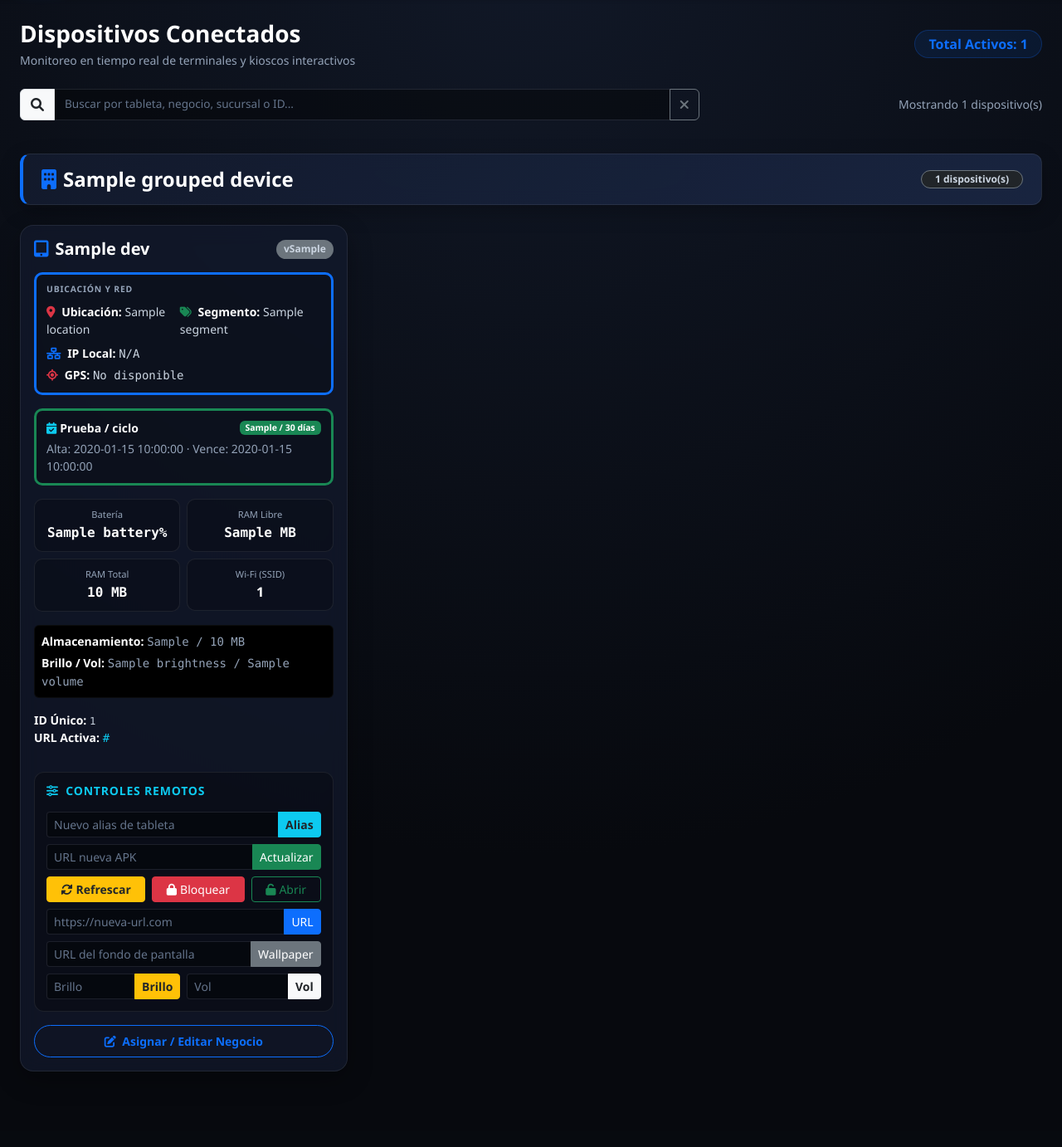
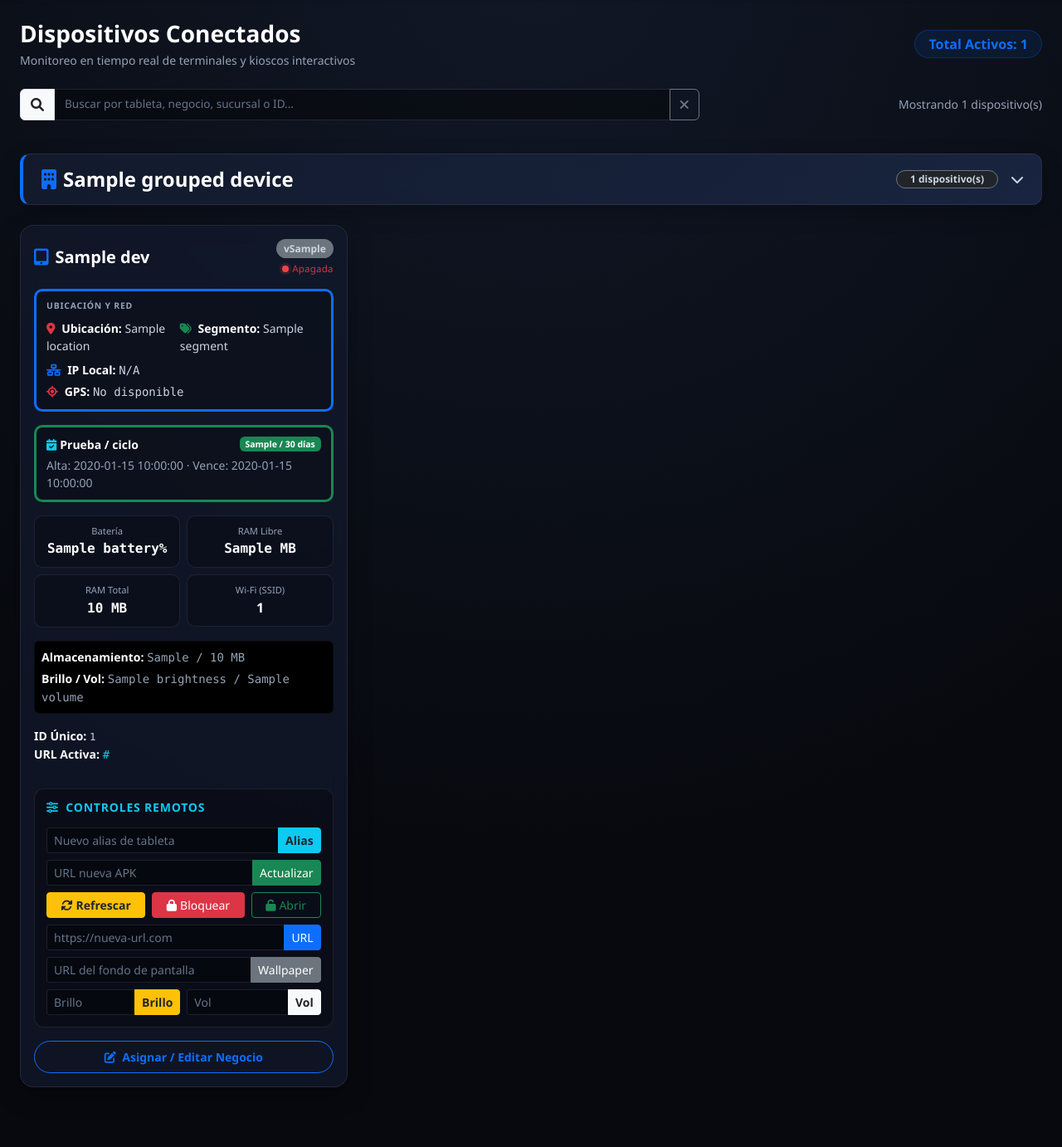
Before and after one commit to imaginationbox09/kiosqly-admin-server, a Flask app: template templates/index.html in a window 1280 px wide. Shown: the part 63-1445 px from the top of the page at 83% size. Before the commit the page ends 1354 px from the top, so only its background shows below. Run offline with Flask 3, Linux system fonts and the light colour scheme; the template is opened without the code that fills it: most values are stand-ins (such as "Sample title", 1, 10 or a date in 2020); some libraries are stand-ins or nearby versions.

Commit message:
feat: mostrar estado y grupos plegables

```diff
--- a/admin_server.py
+++ b/admin_server.py
@@ -83,6 +83,19 @@ def device_tablet_name(device):
     ).strip() or 'Tableta sin nombre'
 
 
+def device_connection_status(device):
+    last_seen = device.get('last_seen')
+    if not last_seen:
+        return False, None
+    try:
+        last_seen_at = last_seen if isinstance(last_seen, datetime) else datetime.fromisoformat(str(last_seen).replace('Z', '+00:00'))
+        if last_seen_at.tzinfo is None:
+            last_seen_at = last_seen_at.replace(tzinfo=timezone.utc)
+        return (datetime.now(timezone.utc) - last_seen_at).total_seconds() < HEARTBEAT_TIMEOUT_SECONDS, last_seen_at
+    except (TypeError, ValueError):
+        return False, None
+
+
 def admin_required(view):
     @wraps(view)
     def wrapped_view(*args, **kwargs):
@@ -123,6 +136,7 @@ def get_devices_for_dashboard():
                 d['businessName'] = device_business_name(d)
                 d['location'] = device_location(d)
                 d['alias'] = device_tablet_name(d)
+                d['is_online'], d['last_seen_at'] = device_connection_status(d)
                 d['subscription'] = subscription_status(d)
                 safe_devices.append(d)
             elif isinstance(d, str):
@@ -134,19 +148,8 @@ def get_devices_for_dashboard():
 
 
 def device_for_api(device_id, device):
-    last_seen = device.get('last_seen')
-    if last_seen:
-        try:
-            last_seen_at = last_seen if isinstance(last_seen, datetime) else datetime.fromisoformat(last_seen)
-            if last_seen_at.tzinfo is None:
-                last_seen_at = last_seen_at.replace(tzinfo=timezone.utc)
-            is_online = (datetime.now(timezone.utc) - last_seen_at).total_seconds() < HEARTBEAT_TIMEOUT_SECONDS
-        except (TypeError, ValueError):
-            is_online = False
-    else:
-        is_online = False
-
-        business_name = device_business_name(device)
+    is_online, last_seen_at = device_connection_status(device)
+    business_name = device_business_name(device)
 
     return {
         'deviceId': device_id,
@@ -173,7 +176,7 @@ def device_for_api(device_id, device):
         'brightness': device.get('brightness', 'N/A'),
         'volume': device.get('volume', 'N/A'),
         'gps': device.get('gps', 'N/A'),
-        'lastPing': last_seen.isoformat() if isinstance(last_seen, datetime) else last_seen,
+        'lastPing': last_seen_at.isoformat() if last_seen_at else None,
         'status': 'ONLINE' if is_online else 'OFFLINE',
     }
 
--- a/templates/index.html
+++ b/templates/index.html
@@ -213,6 +213,14 @@
         body.theme-light .business-group-header { background: linear-gradient(135deg, #ffffff, #e7eef8); }
         body.theme-light .bg-black { background-color: rgba(15, 23, 42, 0.06) !important; }
         .device-card.is-hidden, .business-group-header.is-hidden { display: none; }
+        .business-group-header { cursor: pointer; user-select: none; }
+        .business-group-header .group-chevron { transition: transform 0.2s ease; }
+        .business-group-header[aria-expanded="false"] .group-chevron { transform: rotate(-90deg); }
+        .business-group-content.is-collapsed { display: none; }
+        .device-power-status { font-size: 0.72rem; letter-spacing: 0.2px; }
+        .device-power-status .status-dot { width: 8px; height: 8px; border-radius: 50%; display: inline-block; }
+        .status-online .status-dot { background: #22c55e; box-shadow: 0 0 0 3px rgba(34, 197, 94, 0.16); }
+        .status-offline .status-dot { background: #ef4444; box-shadow: 0 0 0 3px rgba(239, 68, 68, 0.16); }
     </style>
 </head>
 <body>
@@ -262,14 +270,18 @@
 
         {% if devices %}
             {% for biz_name, dev_list in grouped_devices.items() %}
-                <div class="business-group-header d-flex justify-content-between align-items-center" data-business-group="{{ biz_name|lower }}">
+                {% set group_id = 'business-group-' ~ loop.index %}
+                <div class="business-group-header d-flex justify-content-between align-items-center" data-business-group="{{ biz_name|lower }}" data-group-id="{{ group_id }}" aria-expanded="true" role="button" tabindex="0" onclick="toggleBusinessGroup('{{ group_id }}', this)" onkeydown="if (event.key === 'Enter' || event.key === ' ') { event.preventDefault(); toggleBusinessGroup('{{ group_id }}', this); }">
                     <h4 class="mb-0 fw-bold text-white d-flex align-items-center">
                         <i class="fas fa-building text-primary me-2"></i>{{ biz_name }}
                     </h4>
-                    <span class="badge bg-dark border border-secondary text-secondary rounded-pill px-3 py-1">{{ dev_list|length }} dispositivo(s)</span>
+                    <div class="d-flex align-items-center gap-3">
+                        <span class="badge bg-dark border border-secondary text-secondary rounded-pill px-3 py-1">{{ dev_list|length }} dispositivo(s)</span>
+                        <i class="fas fa-chevron-down text-secondary group-chevron" aria-hidden="true"></i>
+                    </div>
                 </div>
 
-                <div class="row">
+                <div class="row business-group-content" id="{{ group_id }}">
                     {% for dev in dev_list %}
                     <div class="col-xl-4 col-md-6 device-column">
                         <div class="card device-card p-3" data-search="{{ (dev.get('alias', '') ~ ' ' ~ dev.get('businessName', '') ~ ' ' ~ dev.get('location', '') ~ ' ' ~ dev.get('device_id', '') ~ ' ' ~ dev.get('device_name', ''))|lower }}">
@@ -277,7 +289,10 @@
                                 <h5 class="fw-bold text-white mb-0 text-truncate" style="max-width: 70%;">
                                     <i class="fas fa-tablet-alt text-primary me-2"></i>{{ dev.get('alias') or dev.device_name }}
                                 </h5>
-                                <span class="badge bg-secondary bg-opacity-20 text-secondary border border-secondary border-opacity-25 small rounded-pill">v{{ dev.get('app_version', '1.0.0') }}</span>
+                                <div class="d-flex flex-column align-items-end gap-1">
+                                    <span class="badge bg-secondary bg-opacity-20 text-secondary border border-secondary border-opacity-25 small rounded-pill">v{{ dev.get('app_version', '1.0.0') }}</span>
+                                    <span class="device-power-status {% if dev.get('is_online') %}status-online text-success{% else %}status-offline text-danger{% endif %}"><span class="status-dot me-1"></span>{% if dev.get('is_online') %}Encendida{% else %}Apagada{% endif %}</span>
+                                </div>
                             </div>
 
                             <div class="metric-box border-start border-primary border-3 mb-3">
@@ -551,6 +566,9 @@
                 });
                 header.classList.toggle('is-hidden', groupVisible === 0);
                 group.classList.toggle('is-hidden', groupVisible === 0);
+                if (normalizedQuery && groupVisible > 0 && group.classList.contains('is-collapsed')) {
+                    setBusinessGroupState(header.dataset.groupId, header, false);
+                }
                 visibleCount += groupVisible;
             });
             document.getElementById('searchSummary').textContent = normalizedQuery
@@ -564,6 +582,27 @@
             filterDevices('');
             search.focus();
         }
+
+        function setBusinessGroupState(groupId, header, collapsed) {
+            const group = document.getElementById(groupId);
+            if (!group) return;
+            group.classList.toggle('is-collapsed', collapsed);
+            header.setAttribute('aria-expanded', String(!collapsed));
+            localStorage.setItem('kiosqly-group-' + groupId, collapsed ? 'collapsed' : 'expanded');
+        }
+
+        function toggleBusinessGroup(groupId, header) {
+            const group = document.getElementById(groupId);
+            setBusinessGroupState(groupId, header, !group.classList.contains('is-collapsed'));
+        }
+
+        document.querySelectorAll('.business-group-header').forEach(header => {
+            const groupId = header.dataset.groupId;
+            const savedState = localStorage.getItem('kiosqly-group-' + groupId);
+            if (savedState === 'collapsed') {
+                setBusinessGroupState(groupId, header, true);
+            }
+        });
 
         function applyTheme(theme) {
             document.body.classList.toggle('theme-light', theme === 'light');
```
